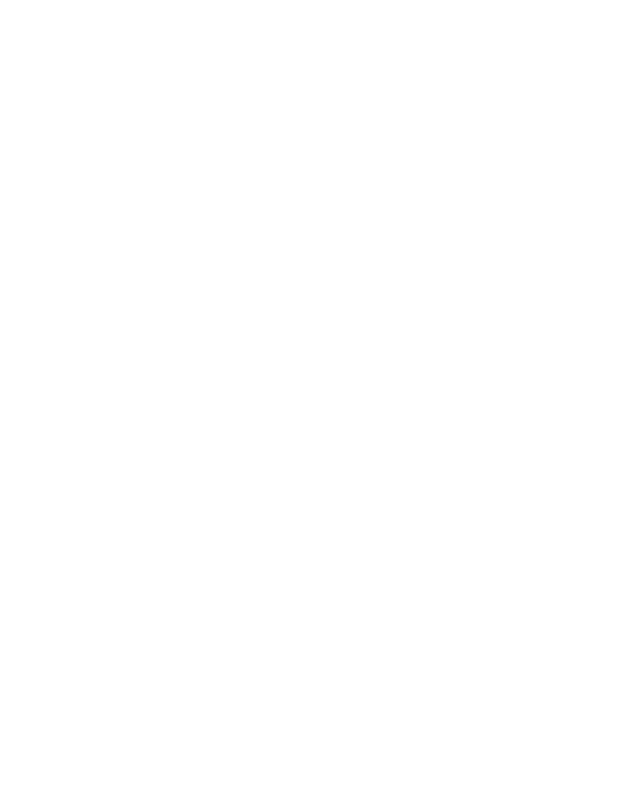
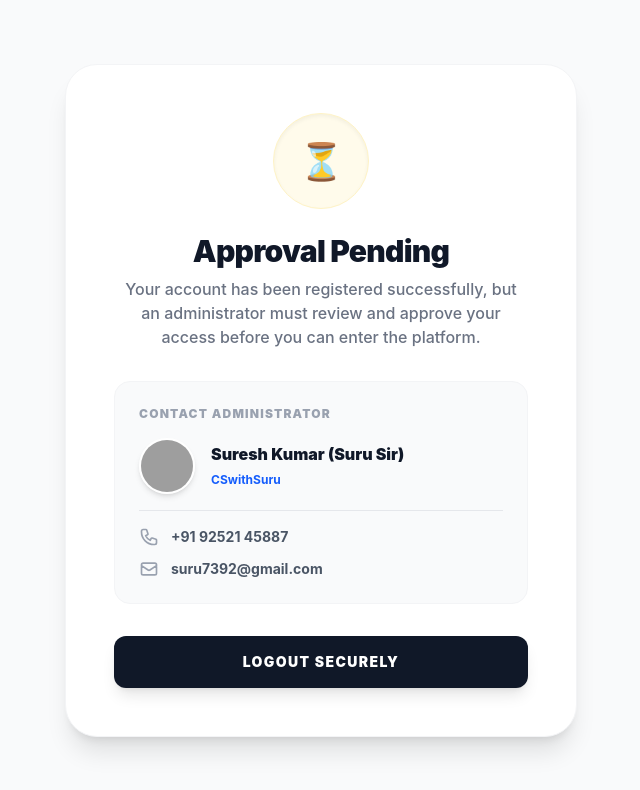
Before and after one commit to DigiSuru/novalearn, a Vue app in the folder frontend/: page /pending in a window 1280 px wide. Before the commit this address had no page. Shown: the top 790 px of the page, without its empty margins (319-959 px from the left). Built offline with nearby package versions, Linux system fonts and the light colour scheme; grey boxes are pictures that could not be loaded; the HTML template or start-up script is replaced by a standard one.

Commit message:
feat: Implement admin approval system for new users

```diff
--- /dev/null
+++ b/frontend/src/pages/PendingApproval.vue
@@ -0,0 +1,54 @@
+<template>
+  <div class="min-h-screen bg-gray-50 flex flex-col items-center justify-center font-sans p-4">
+    <div class="bg-white rounded-[2rem] shadow-xl border border-gray-100 max-w-lg w-full p-8 md:p-12 text-center">
+
+      <div class="w-24 h-24 bg-amber-50 rounded-full flex items-center justify-center text-amber-500 text-4xl mx-auto mb-6 shadow-inner border border-amber-100">
+        ⏳
+      </div>
+
+      <h2 class="text-3xl font-black text-gray-900 tracking-tight mb-2">Approval Pending</h2>
+      <p class="text-gray-500 font-medium mb-8">
+        Your account has been registered successfully, but an administrator must review and approve your access before you can enter the platform.
+      </p>
+
+      <div class="bg-gray-50 p-6 rounded-2xl border border-gray-100 text-left mb-8">
+        <h3 class="text-xs font-black text-gray-400 uppercase tracking-widest mb-4">Contact Administrator</h3>
+
+        <div class="flex items-center gap-4 mb-4">
+          <img src="https://ui-avatars.com/api/?name=Suru+Sir&background=2563eb&color=fff&size=128" alt="Admin" class="w-14 h-14 rounded-full border-2 border-white shadow-md">
+          <div>
+            <h4 class="font-black text-gray-900">Suresh Kumar (Suru Sir)</h4>
+            <a href="https://github.com/DigiSuru" target="_blank" class="text-xs font-bold text-blue-600 hover:underline">CSwithSuru</a>
+          </div>
+        </div>
+
+        <ul class="space-y-3 mt-4 border-t border-gray-200 pt-4">
+          <li class="flex items-center text-gray-600">
+            <svg class="w-5 h-5 mr-3 text-gray-400" fill="none" stroke="currentColor" viewBox="0 0 24 24"><path stroke-linecap="round" stroke-linejoin="round" stroke-width="2" d="M3 5a2 2 0 012-2h3.28a1 1 0 01.948.684l1.498 4.493a1 1 0 01-.502 1.21l-2.257 1.13a11.042 11.042 0 005.516 5.516l1.13-2.257a1 1 0 011.21-.502l4.493 1.498a1 1 0 01.684.949V19a2 2 0 01-2 2h-1C9.716 21 3 14.284 3 6V5z"></path></svg>
+            <a href="tel:+919252145887" class="text-sm font-bold hover:text-blue-600 transition-colors">+91 92521 45887</a>
+          </li>
+          <li class="flex items-center text-gray-600">
+            <svg class="w-5 h-5 mr-3 text-gray-400" fill="none" stroke="currentColor" viewBox="0 0 24 24"><path stroke-linecap="round" stroke-linejoin="round" stroke-width="2" d="M3 8l7.89 5.26a2 2 0 002.22 0L21 8M5 19h14a2 2 0 002-2V7a2 2 0 00-2-2H5a2 2 0 00-2 2v10a2 2 0 002 2z"></path></svg>
+            <a href="mailto:suru7392@gmail.com" class="text-sm font-bold hover:text-blue-600 transition-colors">suru7392@gmail.com</a>
+          </li>
+        </ul>
+      </div>
+
+      <button @click="logout" class="w-full bg-gray-900 text-white font-black py-4 rounded-xl hover:bg-gray-800 transition-all shadow-lg text-sm uppercase tracking-widest">
+        Logout Securely
+      </button>
+    </div>
+  </div>
+</template>
+
+<script setup>
+import { useRouter } from 'vue-router';
+
+const router = useRouter();
+
+const logout = () => {
+  localStorage.removeItem('token');
+  localStorage.removeItem('user');
+  router.push('/login');
+};
+</script>
--- a/frontend/src/pages/Profile.vue
+++ b/frontend/src/pages/Profile.vue
@@ -450,7 +450,8 @@
                                <span v-if="u.is_pro" class="text-[10px] font-black text-amber-600 uppercase tracking-widest bg-amber-50 px-2 py-1 rounded border border-amber-100">Pro Active</span>
                                <span v-else class="text-[10px] font-black text-gray-400 uppercase tracking-widest">Basic</span>
                             </td>
-                            <td class="p-5 text-right">
+                            <td class="p-5 text-right flex items-center justify-end">
+                               <button v-if="!u.is_approved" @click="handleApproveUser(u.id)" class="text-[10px] font-black uppercase tracking-widest bg-green-50 text-green-600 border border-green-200 rounded-lg px-3 py-2 mr-2 hover:bg-green-600 hover:text-white transition-colors">Approve</button>
                                <select
                                   v-model="u.role"
                                   @change="handleRoleUpdate(u.id, u.role)"
@@ -771,6 +772,15 @@
    }
 };
 
+const handleApproveUser = async (id) => {
+   if(confirm("Approve this user for platform access?")) {
+      try {
+         await api.approveUser(id);
+         loadAdminUsers();
+      } catch(e) { alert("Failed to approve user."); }
+   }
+};
+
 const loadCourseQuizzes = async () => {
    if(!selectedCourseForQuiz.value) return;
    try {
--- a/frontend/src/router/index.js
+++ b/frontend/src/router/index.js
@@ -9,6 +9,7 @@
 import Profile from '../pages/Profile.vue';
 import Pricing from '../pages/Pricing.vue';
 import Quiz from '../pages/Quiz.vue';
+import PendingApproval from '../pages/PendingApproval.vue';
 
 const routes = [
     { path: '/', name: 'Home', component: Home },
@@ -61,6 +62,11 @@
         name: 'EditContent',
         component: Upload,
         meta: { requiresAdmin: true }
+    },
+    {
+        path: '/pending',
+        name: 'PendingApproval',
+        component: PendingApproval
     }
 ];
 
@@ -74,6 +80,14 @@
     const token = localStorage.getItem('token');
     const user = userStr ? JSON.parse(userStr) : null;
     const isAuthenticated = user && token;
+
+    if (isAuthenticated && !user.is_approved && user.role !== 'admin' && to.path !== '/pending') {
+        return next('/pending');
+    }
+
+    if (isAuthenticated && user.is_approved && to.path === '/pending') {
+        return next('/profile');
+    }
 
     if (to.meta.requiresAdmin) {
         if (isAuthenticated && user.role === 'admin') {
--- a/frontend/src/services/api.js
+++ b/frontend/src/services/api.js
@@ -62,6 +62,7 @@
     getAdminSystemStats: () => apiClient.get('/admin/system-stats'),
     getAdminUsers: () => apiClient.get('/admin/users'),
     updateUserRole: (id, role) => apiClient.put(`/admin/users/${id}/role`, { role }),
+    approveUser: (id) => apiClient.put(`/admin/users/${id}/approve`),
 
     getUserNotes: () => apiClient.get('/user/notes'),
     addCourse: (data) => apiClient.post('/courses', data),
```
Also changed, not shown: 2 other files (tests, documents, lock files or other folders).
